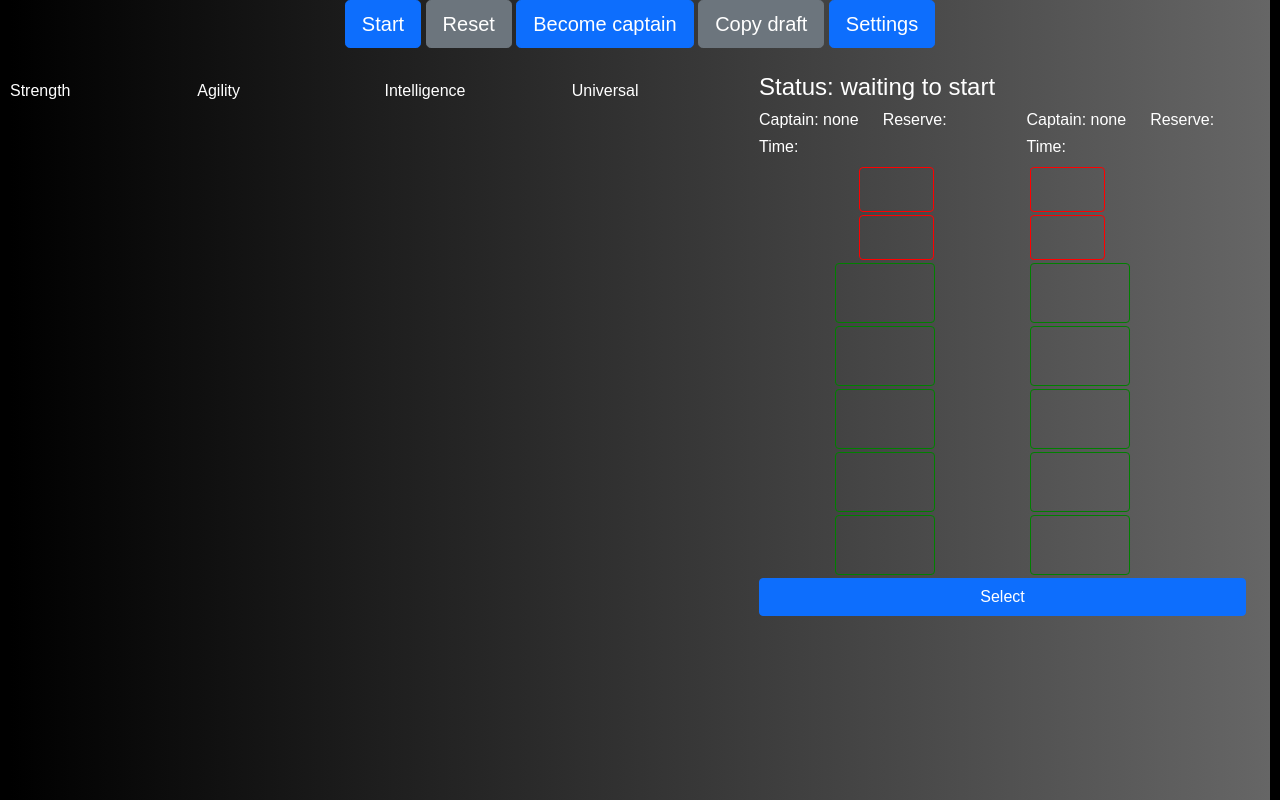
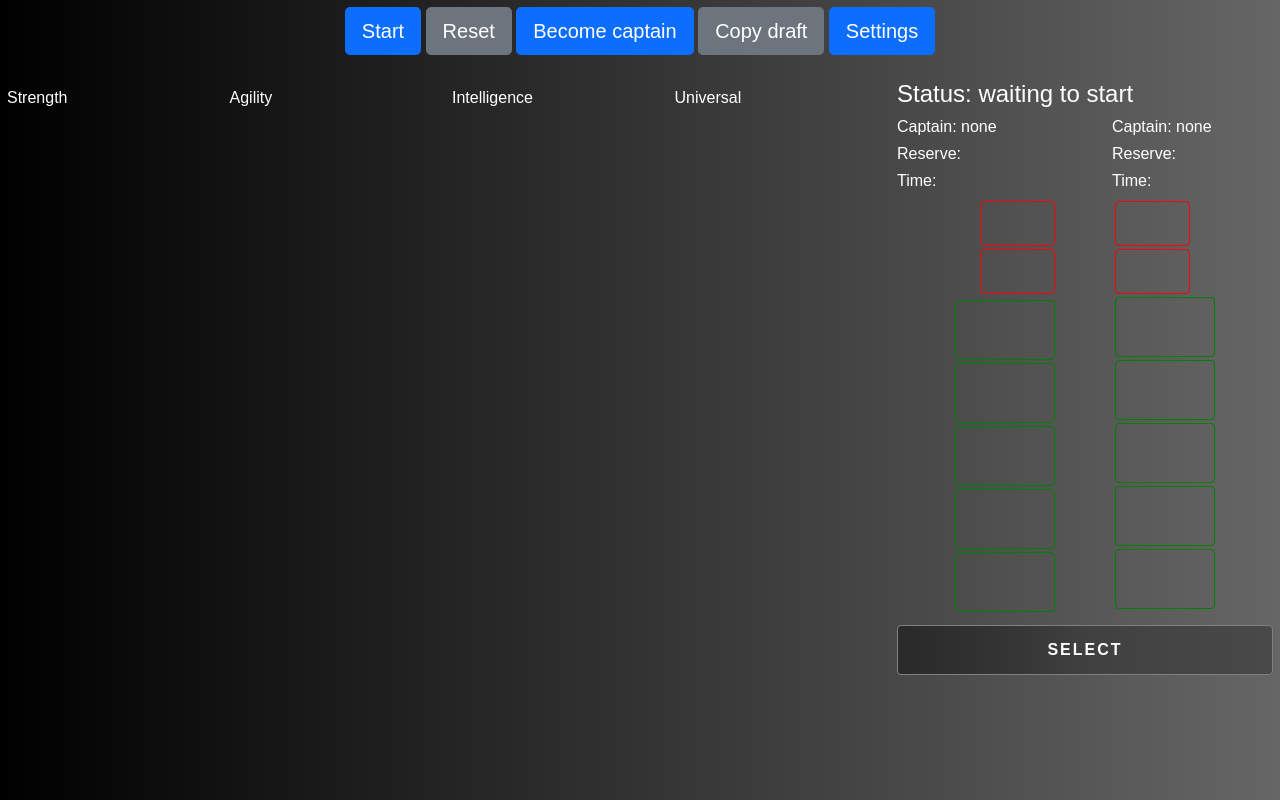
Before and after one commit to alexander-lindstrom/dota-custom-draft, a website: page index.html in a window 1280 px wide. Drawn offline with nearby package versions, Linux system fonts and the light colour scheme; no server answers.

Commit message:
html and css changes to prepare right part for timeline

```diff
--- a/index.html
+++ b/index.html
@@ -23,7 +23,7 @@
 	</div>
 	<div class="spacer"></div>
 	<div class="row">
-		<div class="available col col-7" id="available_heroes">
+		<div class="available col" id="available_heroes">
 			<div class="row"><h4 id="available_heroes_header"></h4></div>
 			<div class="row">
 				<div class="col col-3" id="available_heroes_str">
@@ -40,7 +40,7 @@
 				</div>
 			</div>
 		</div>
-		<div class="col col-5">
+		<div class="col visual_status">
 			<div class="row">
 				<div class="status">
 					<div class="col-lg-auto" >
@@ -49,9 +49,38 @@
 				</div>
 			</div>
 			<div class="row">
-				<div class="col col-6">
+				<div class=" col radiant_info">
+					<div class="col">
+						<div class="col-lg-auto">
+						<h6 id=radiant_captain>Captain: none</h6>
+						</div>
+						<div class="col-lg-auto">
+						<h6 id=radiant_reserve>Reserve:</h6>
+						</div>
+						<div class="col-lg-auto">
+						<h6 id=radiant_timer>Time:</h6>
+						</div>
+					</div>
+				</div>
+				<div class="col middle_col"></div>
+				<div class=" col dire_info">
+					<div class="col">
+						<div class="col-lg-auto">
+						<h6 id=dire_captain>Captain: none</h6>
+						</div>
+						<div class="col-lg-auto">
+						<h6 id=dire_reserve>Reserve:</h6>
+						</div>
+						<div class="col-lg-auto">
+						<h6 id=dire_timer>Time:</h6>
+						</div>
+					</div>
+				</div>
+			</div>
+			<div class="row">
+				<div class="col radiand_col">
 					<div class="radiant_info">
-						<div class="row">
+						<!--<div class="row">
 							<div class="col-lg-auto">
 							<h6 id=radiant_captain>Captain: none</h6>
 							</div>
@@ -61,16 +90,17 @@
 							<div class="col-lg-auto">
 							<h6 id=radiant_timer>Time:</h6>
 							</div>
-						</div>
+						</div>-->
 						<div class="col pick_info  justify-content-end" id="radiant_ban">
 						</div>
 						<div class="col pick_info  justify-content-end" id="radiant_pick">
 						</div>
 					</div>
 				</div>
-				<div class="col col-6">
+				<div class="col timeline_col"></div>
+				<div class="col dire_col">
 					<div class="dire_info">
-						<div class="row">
+						<!--<div class="row">
 							<div class="col-lg-auto">
 							<h6 id=dire_captain>Captain: none</h6>
 							</div>
@@ -80,18 +110,18 @@
 							<div class="col-lg-auto">
 							<h6 id=dire_timer>Time:</h6>
 							</div>
-						</div>
+						</div>-->
 						<div class="col pick_info align-self-start" id="dire_ban">
 						</div>
 						<div class="col pick_info align-self-start" id="dire_pick">
 						</div>
 					</div>
 				</div>
-				<div class="row">
-					<div class="col">
-						<div class="selectButton">
-							<button type="button" class="btn btn-primary" id="select_hero_button">Select</button>
-						</div>
+			</div>
+			<div class="row">
+				<div class="col">
+					<div class="selectButton">
+						<button type="button" class="btn btn-primary" id="select_hero_button">SELECT</button>
 					</div>
 				</div>
 			</div>
--- a/index.js
+++ b/index.js
@@ -42,7 +42,6 @@ function sendState(userId){
 }
 
 io.on('connection', (socket) => {
-
 	sendState(socket.id);
 	socket.on('start', ()  => {
 		if(state.radiantCaptain === undefined || state.direCaptain === undefined
@@ -169,6 +168,7 @@ function handleSettingsReq(user_id, num_heroes, num_bans, starting_side,
 
 
 function handleReset(userId){
+	console.log("reset");
 	if(userId === state.radiantCaptain || userId === state.direCaptain){
 		resetState();
 		io.emit('reset', settings);
@@ -278,6 +278,7 @@ function processPick(id){
 	const phase = order.phase[order.index];
 	const faction = order.turn[order.index];
 
+	console.log("processpicks: "+ order)
 	updateHeroList(id);
 	updatePicks(id, faction, phase);
 	io.emit('pick', order, settings, id);
--- a/public/css/main.css
+++ b/public/css/main.css
@@ -1,11 +1,12 @@
 html {
 		background-color: #000;
 		height: 100%;
-		padding-left:10px;
-		padding-right:10px;
+		padding-left:0;
+		padding-right:0;
 		overflow:hidden;
 }
 body {
+	padding: 7px;
 	color: #FFF !important;
 	height: 100%;
 	font-family: sans-serif;
@@ -14,16 +15,16 @@ body {
 	background: linear-gradient(90deg, rgba(0,0,0,1) 0%, rgba(255,255,255,0.3981967787114846) 100%);
 }
 .available{
-	margin-left: 0!important;
-	margin-right: 0!important;
-	/*width: 40%;*/
-	/*padding-left: 2%;
-	padding-top: 2%;*/
+	width: auto;
+	min-width: 50%;
 }
+.visual_status {
+	width: 400px;
+	min-width: 400px;
+	max-width: 400px;
+}
+.pick_info{
 
-.pick_info{
-	margin-left: 0!important;
-	margin-right: 0!important;
 	clear:both;
 }
 
@@ -57,13 +58,18 @@ img{
 	border: 1px solid green;
 	border-radius: 4px;
 }
+.middle_col {
+
+	width:30px;
+	max-width: 30px;
+}
 #radiant_ban {
-	padding-left :40%;
 	text-align: right;
+	float:right;
 }
 #radiant_pick {
-	padding-left :30%;
 	text-align: right;
+	float:right;
 }
 #radiant_ban img, .img_holder_ban,#dire_ban img{
 	min-height:45px;
@@ -114,6 +120,35 @@ img{
 .highlight{
 	opacity: 0.5;
 }
+/*** buttons ***/
 #select_hero_button{
+	height : 50px;
 	width: 100%;
+	background: rgb(0,0,0);
+	background: linear-gradient(90deg, rgb(43, 42, 42) 0%, rgba(31, 30, 30, 0.398) 50%);
+	border:1px solid grey;
+	font-weight: bold;
+	letter-spacing: 2px;
+	margin-top: 10px;
 }
+#select_hero_button:hover{
+	border:1px solid rgb(48, 47, 47);
+}
+
+/*** timeline ***/
+.timeline_col {
+	position: relative;
+	width:30px;
+	max-width: 30px;
+}
+.timeline_col::after {
+	display:none;
+    content: '';
+    position: absolute;
+    width: 3px;
+    background-color: #bbb;
+    top: 0;
+    bottom: 0;
+    left: 50%;
+    margin-left: -3px;
+}
```
